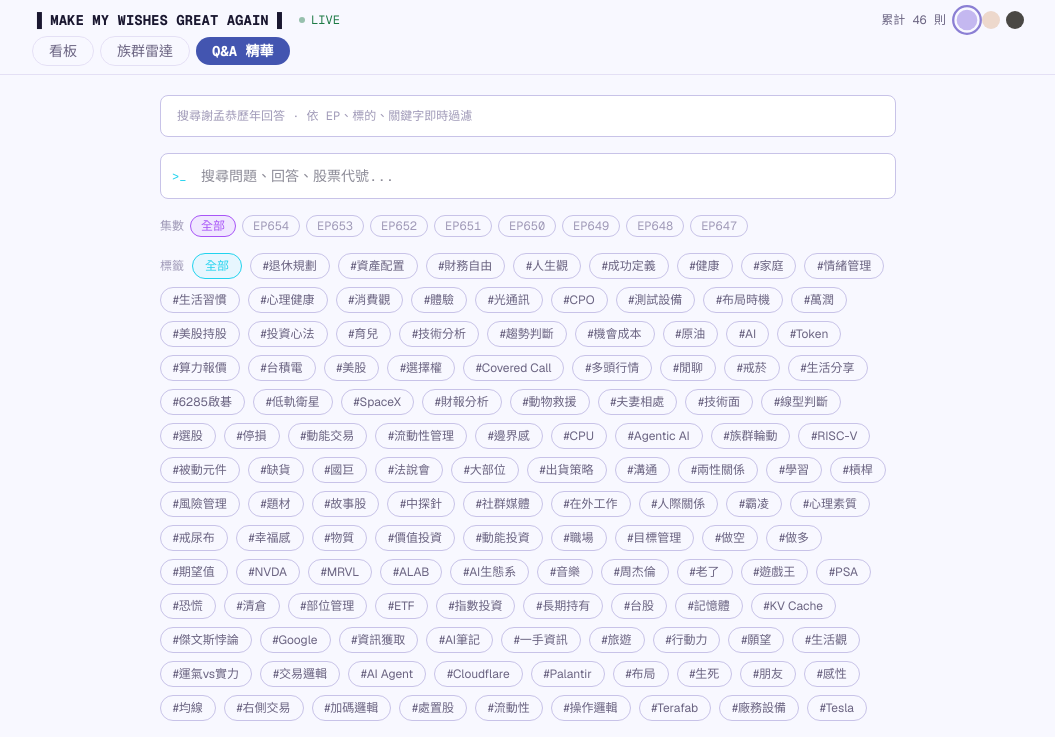
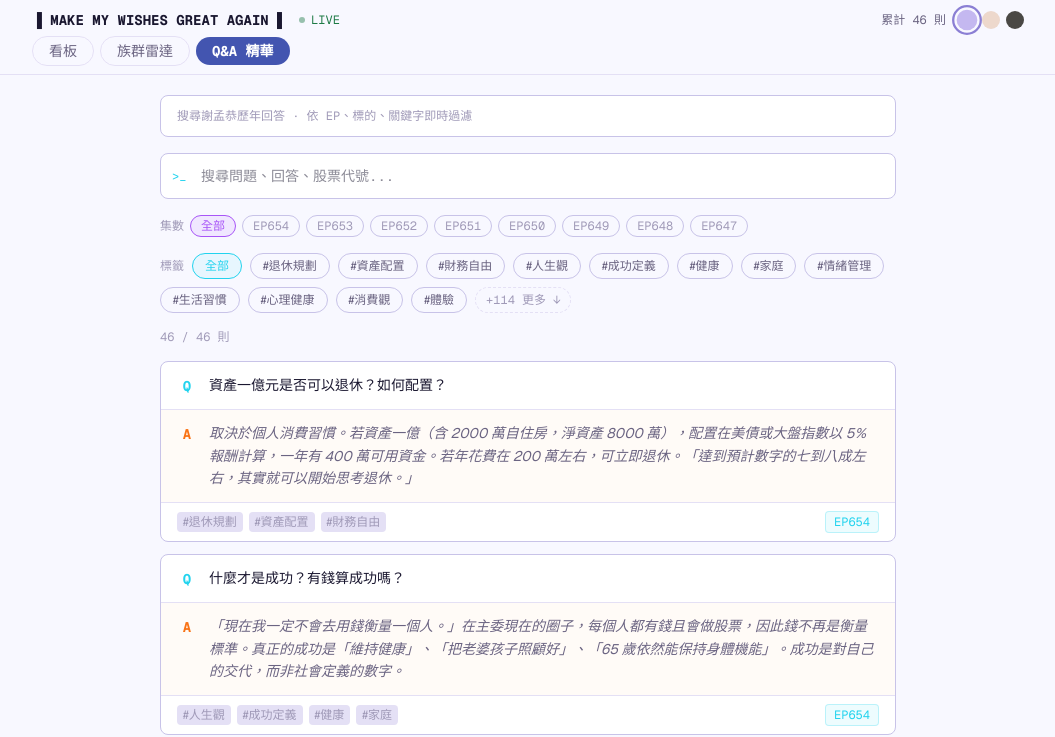
Before and after one commit to camille5534/stock-gooaye, a Next.js app: page /qa in a window 1280 px wide. Shown: the top 737 px of the page, without its empty margins (112-1167 px from the left). Built offline with nearby package versions, Linux system fonts and the light colour scheme.

Commit message:
QA 標籤預設只顯示前 12 個，超出可展開收起

```diff
--- a/components/QASearch.tsx
+++ b/components/QASearch.tsx
@@ -14,6 +14,9 @@ export default function QASearch({ allQA }: Props) {
   const [query, setQuery]         = useState('')
   const [activeTag, setActiveTag] = useState<string | null>(null)
   const [activeEp, setActiveEp]   = useState<number | null>(null)
+  const [showAllTags, setShowAllTags] = useState(false)
+
+  const TAG_LIMIT = 12
 
   const allTags = useMemo(() => {
     const set = new Set<string>()
@@ -104,6 +107,7 @@ export default function QASearch({ allQA }: Props) {
       </div>
 
       {/* Tag chips */}
+      <div className="flex flex-col gap-1.5">
         <div className="flex gap-2 flex-wrap items-center">
           <span className="text-xs font-mono shrink-0" style={{ color: 'var(--fg-dim)' }}>標籤</span>
           <button
@@ -117,7 +121,7 @@ export default function QASearch({ allQA }: Props) {
           >
             全部
           </button>
-        {allTags.map(tag => (
+          {(showAllTags ? allTags : allTags.slice(0, TAG_LIMIT)).map(tag => (
             <button
               key={tag}
               onClick={() => setActiveTag(activeTag === tag ? null : tag)}
@@ -131,6 +135,33 @@ export default function QASearch({ allQA }: Props) {
               #{tag}
             </button>
           ))}
+          {/* 選中的 tag 若在收起區，單獨顯示 */}
+          {!showAllTags && activeTag && !allTags.slice(0, TAG_LIMIT).includes(activeTag) && (
+            <button
+              onClick={() => setActiveTag(null)}
+              className="text-xs px-3 py-1 rounded-full border transition-colors duration-100 cursor-pointer"
+              style={{
+                background: 'rgba(34,211,238,0.08)',
+                borderColor: '#22D3EE',
+                color: '#22D3EE',
+              }}
+            >
+              #{activeTag}
+            </button>
+          )}
+          {/* 展開／收起按鈕 */}
+          {allTags.length > TAG_LIMIT && (
+            <button
+              onClick={() => setShowAllTags(v => !v)}
+              className="text-xs px-2.5 py-1 rounded-full border transition-colors duration-100 cursor-pointer font-mono"
+              style={{ borderColor: 'var(--border-dim)', color: 'var(--fg-dim)', borderStyle: 'dashed' }}
+              onMouseEnter={e => (e.currentTarget.style.color = 'var(--fg)')}
+              onMouseLeave={e => (e.currentTarget.style.color = 'var(--fg-dim)')}
+            >
+              {showAllTags ? '收起 ↑' : `+${allTags.length - TAG_LIMIT} 更多 ↓`}
+            </button>
+          )}
+        </div>
       </div>
 
       {/* Count */}
```
Lines whose indentation alone changed are shown as unchanged.
